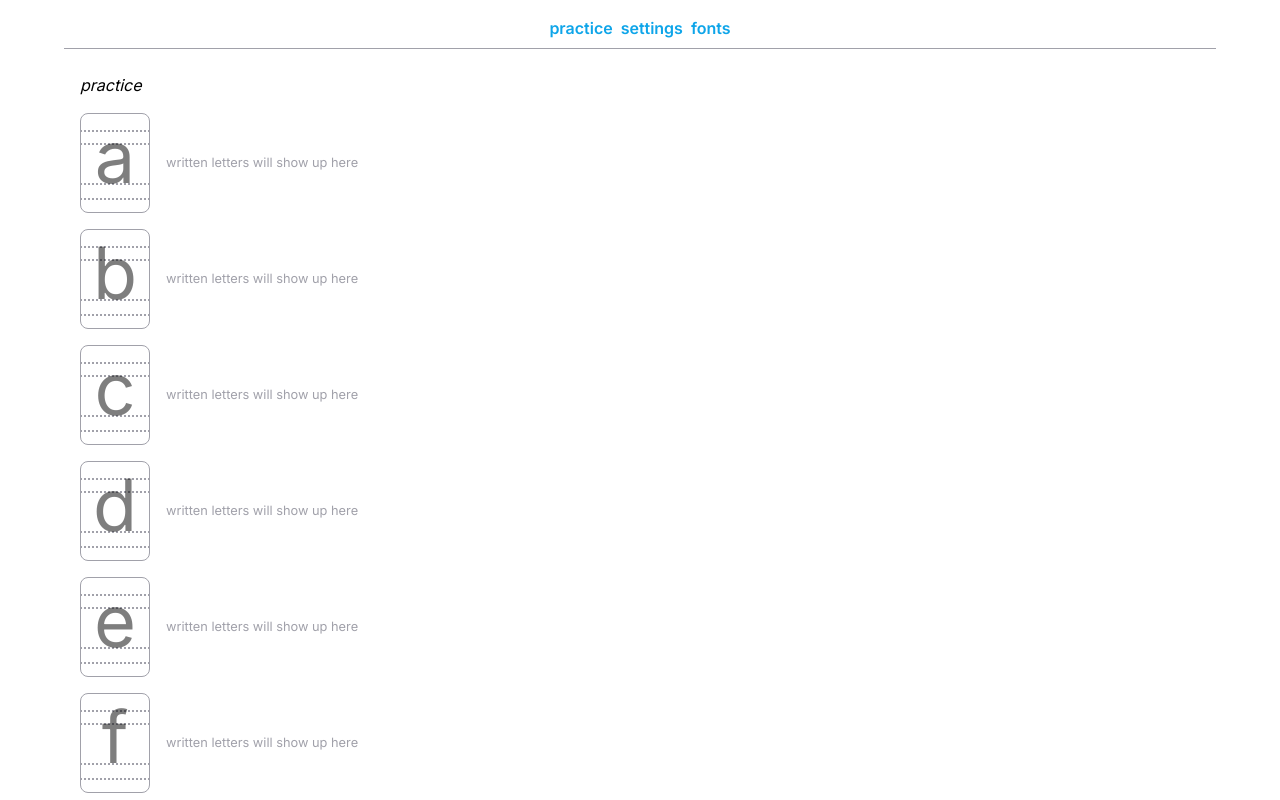
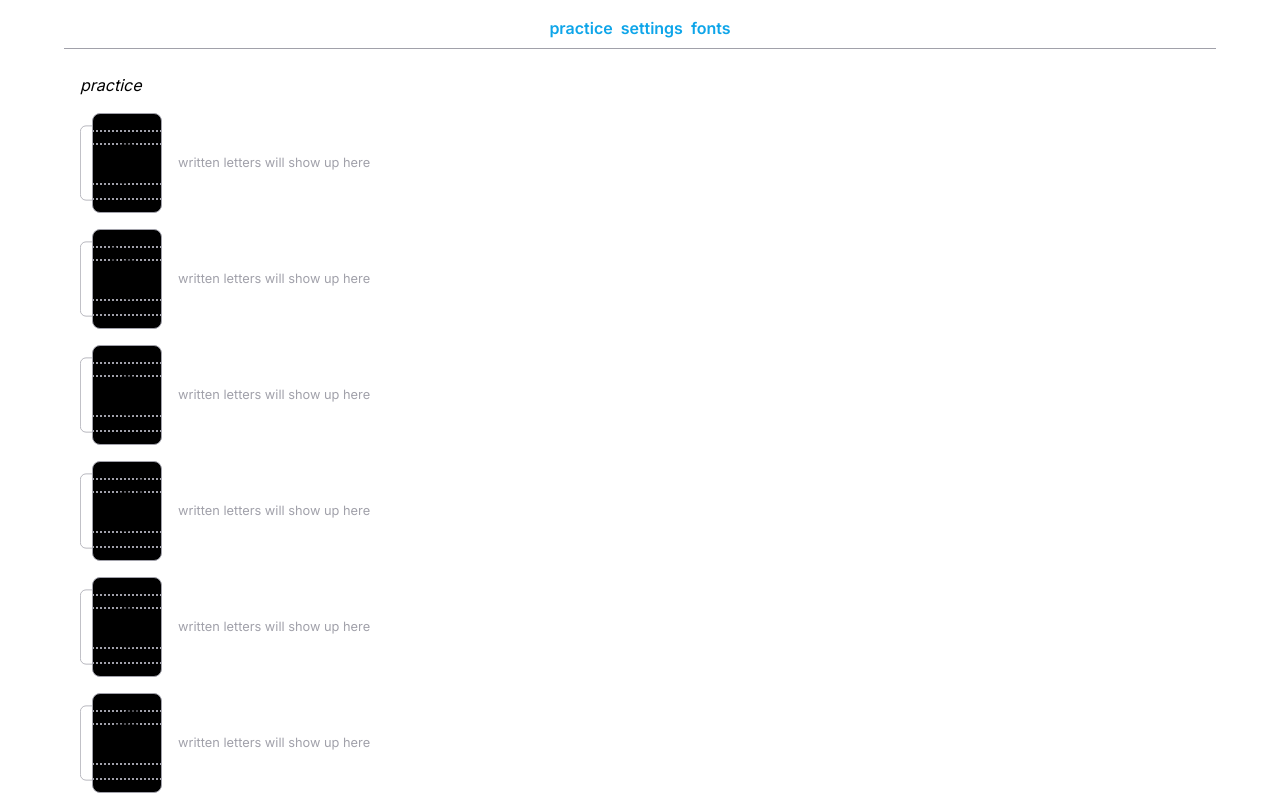
Before and after one commit to blxckOxymoron/pyrus, a Next.js app: page /practice in a window 1280 px wide. Shown: the top 800 px of the page. Built offline with nearby package versions, Linux system fonts and the light colour scheme.

Commit message:
✨ jucy animations

```diff
--- a/app/(menubar)/practice/LetterPractice.tsx
+++ b/app/(menubar)/practice/LetterPractice.tsx
@@ -5,6 +5,9 @@ import useDrawableCanvas from "./useDrawableCanvas";
 import Image from "next/image";
 import useLocalStorage from "@/hooks/useLocalStorage";
 import { TrashIcon } from "@primer/octicons-react";
+import { useRef, useState } from "react";
+
+const animationDuration = 300;
 
 export default function LetterPractice({
   letter,
@@ -19,52 +22,83 @@ export default function LetterPractice({
   height?: number;
   guides?: number[];
 }) {
-  const [savedImages, setSavedImages] = useLocalStorage<string[]>(
-    ["practice", font, letter].join("/"),
-    [],
-  );
+  const [isAnimating, setIsAnimating] = useState(false);
+  const letterRef = useRef<HTMLDivElement>(null);
+
+  const [savedImages, setSavedImages] = useLocalStorage<
+    {
+      id: string;
+      data: string;
+    }[]
+  >(["practice", font, letter].join("/"), []);
 
   //! TODO LIMIT SAVED IMAGES AND LOAD THEM DYNAMICALLY
 
-  const { bindings } = useDrawableCanvas({
+  const { bindings, clear: clearCanvas } = useDrawableCanvas({
     width,
     height,
     strokeWidth: 8,
     onCompleted({ data }) {
-      // TODO proper key with hash
-      setSavedImages((savedImages) => [...savedImages, data]);
+      const id = Date.now().toString(36);
+      setIsAnimating(true);
+      letterRef.current?.scrollTo({
+        left: 0,
+        behavior: "smooth",
+      });
+      setTimeout(() => {
+        setSavedImages((savedImages) => [...savedImages, { data, id }]);
+        clearCanvas();
+        setIsAnimating(false);
+      }, animationDuration);
     },
   });
 
   return (
-    <div className="relative flex max-w-full items-center gap-4">
+    <div
+      className="group/practice relative flex max-w-full items-center gap-4 overflow-hidden rounded-lg pl-3"
+      data-animating={isAnimating ? "" : undefined}
+      style={
+        {
+          "--w": width + "px",
+          "--h": height + "px",
+          "--duration": animationDuration + "ms",
+        } as any
+      }
+    >
+      <div className="pointer-events-none absolute h-var w-var opacity-100 transition-opacity group-[[data-animating]]/practice:opacity-0">
         {guides.map((guide, i) => (
           <div
             key={i}
-          className="pointer-events-none absolute w-full border-b-2 border-dotted border-zinc-400"
+            className="absolute w-var border-b-2 border-dotted border-zinc-400"
             style={{
               top: `${guide}%`,
-            width,
             }}
           ></div>
         ))}
-      <span
-        className="pointer-events-none absolute pb-3 text-center text-7xl opacity-50"
-        style={{ width }}
-      >
+        <span className="absolute top-1/2 w-var -translate-y-1/2 pb-3 text-center text-7xl opacity-50">
           {letter}
         </span>
+      </div>
+
+      <span className="absolute left-3 -z-10 h-var w-var origin-left -translate-x-3 scale-75 transform rounded-lg border border-zinc-400 transition-transform duration-var group-[[data-animating]]/practice:translate-x-0 group-[[data-animating]]/practice:scale-100" />
+
       <canvas
         {...bindings}
-        className="flex-shrink-0 rounded-lg border border-zinc-400"
+        className="flex-shrink-0 rounded-lg border border-zinc-400 bg-black transition-transform duration-0 group-[[data-animating]]/practice:translate-x-[calc(100%+16px)] group-[[data-animating]]/practice:duration-var"
       ></canvas>
 
-      <div className="flex flex-shrink flex-row gap-4 overflow-x-scroll rounded-lg">
+      <div
+        className="transition-transfom flex flex-shrink snap-x flex-row gap-4 overflow-x-scroll rounded-lg duration-0 group-[[data-animating]]/practice:translate-x-[calc(var(--w)+16px)] group-[[data-animating]]/practice:duration-var"
+        ref={letterRef}
+      >
         {savedImages
-          .map((data, i) => (
-            <div key={i} className="group relative flex-shrink-0">
+          .map((img, i) => (
+            <div
+              key={img.id}
+              className="group relative flex-shrink-0 snap-start"
+            >
               <Image
-                src={data}
+                src={img.data}
                 alt={`image ${i}`}
                 width={width}
                 height={height}
--- a/app/(menubar)/practice/useDrawableCanvas.ts
+++ b/app/(menubar)/practice/useDrawableCanvas.ts
@@ -66,6 +66,7 @@ export default function useDrawableCanvas({
     CanvasHTMLAttributes<HTMLCanvasElement>,
     HTMLCanvasElement
   >;
+  clear: () => void;
 } {
   // with help of https://github.com/shuding/apple-pencil-safari-api-test/blob/gh-pages/index.js
 
@@ -84,11 +85,9 @@ export default function useDrawableCanvas({
 
     const data = canvas.toDataURL("image/png");
     onCompleted({ lines, data });
+    setHasDrawnSomething(false);
 
-    // reset canvas
-    ctx?.clearRect(0, 0, canvas.width, canvas.height);
-    setLines([]);
-    setHasDrawnSomething(false);
+    //* reset canvas must be handled in on completed with clear()
   }, [ctx, lines, onCompleted]);
 
   // save image on end of drawing
@@ -236,5 +235,15 @@ export default function useDrawableCanvas({
         touchAction: "none",
       },
     },
+    clear: useCallback(() => {
+      ctx?.clearRect(
+        0,
+        0,
+        width * resolutionMultiplier,
+        height * resolutionMultiplier,
+      );
+      setLines([]);
+      setHasDrawnSomething(false);
+    }, [ctx, height, resolutionMultiplier, width]),
   };
 }
--- a/app/(page)/settings/page.tsx
+++ b/app/(page)/settings/page.tsx
@@ -1,3 +1,17 @@
+"use client";
+
 export default function Settings() {
-  return <em className="text-center">settings</em>;
+  return (
+    <div className="flex flex-col items-center gap-2">
+      <em>settings</em>
+      <button
+        onClick={() =>
+          confirm("this will remove all images") && localStorage.clear()
+        }
+        className="rounded-md border border-zinc-400 px-2"
+      >
+        clear localstorage
+      </button>
+    </div>
+  );
 }
--- a/tailwind.config.js
+++ b/tailwind.config.js
@@ -6,7 +6,17 @@ module.exports = {
     './app/**/*.{js,ts,jsx,tsx,mdx}',
   ],
   theme: {
-    extend: {},
+    extend: {
+      height: {
+        "var": "var(--h)",
+      },
+      width: {
+        "var": "var(--w)",
+      },
+      transitionDuration: {
+        "var": "var(--duration)",
+      }
+    },
   },
   plugins: [],
 };
```
Lines whose indentation alone changed are shown as unchanged.
